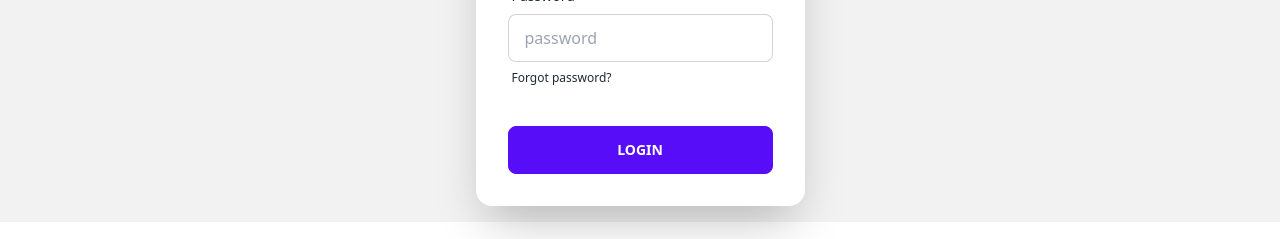
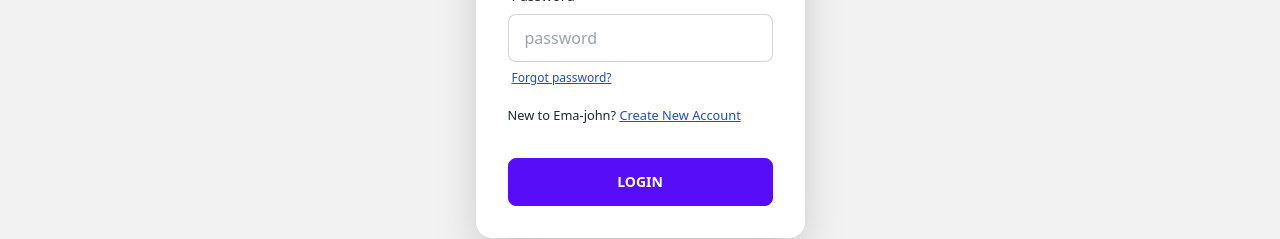
Before and after one commit to KhanZiaul/Ema-John, a React (Vite) app: page /login in a window 1280 px wide. Shown: the part 282-521 px from the top of the page. Built offline with nearby package versions, Linux system fonts and the light colour scheme.

Commit message:
register and login form added

```diff
--- a/src/components/Login/Login.jsx
+++ b/src/components/Login/Login.jsx
@@ -22,8 +22,11 @@ const Login = () => {
                             </label>
                             <input type="password" name='password' placeholder="password" className="input input-bordered" />
                             <label className="label">
-                                <Link href="#" className="label-text-alt link link-hover">Forgot password?</Link>
+                                <Link href="#" className="label-text-alt link link-hover underline text-blue-700">Forgot password?</Link>
                             </label>
+                        </div>
+                        <div>
+                            <small>New to Ema-john? <Link to='/register' className='text-blue-700 underline'>Create New Account</Link></small>
                         </div>
                         <div className="form-control mt-6">
                             <button className="btn btn-primary">Login</button>
--- a/src/components/SingnUp/SignUp.jsx
+++ b/src/components/SingnUp/SignUp.jsx
@@ -29,7 +29,7 @@ const SignUp = () => {
                             <input type="password" name='password' placeholder="password" className="input input-bordered" />
                         </div>
                         <div>
-                            <small>Already have an account? <Link to='/login'>Login</Link></small>
+                            <small>Already have an account? <Link to='/login' className='text-blue-700 underline'>Login</Link></small>
                         </div>
                         <div className="form-control mt-6">
                             <button className="btn btn-primary">Register</button>
```
